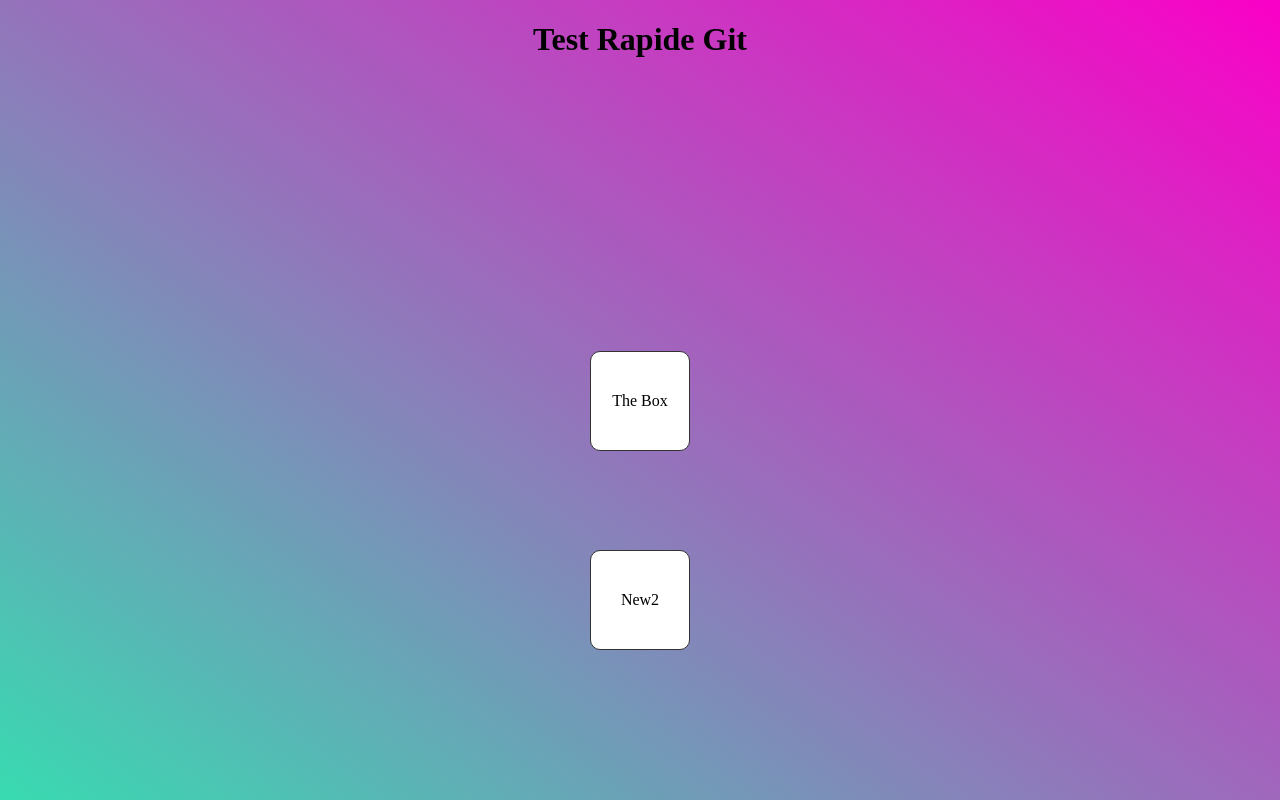
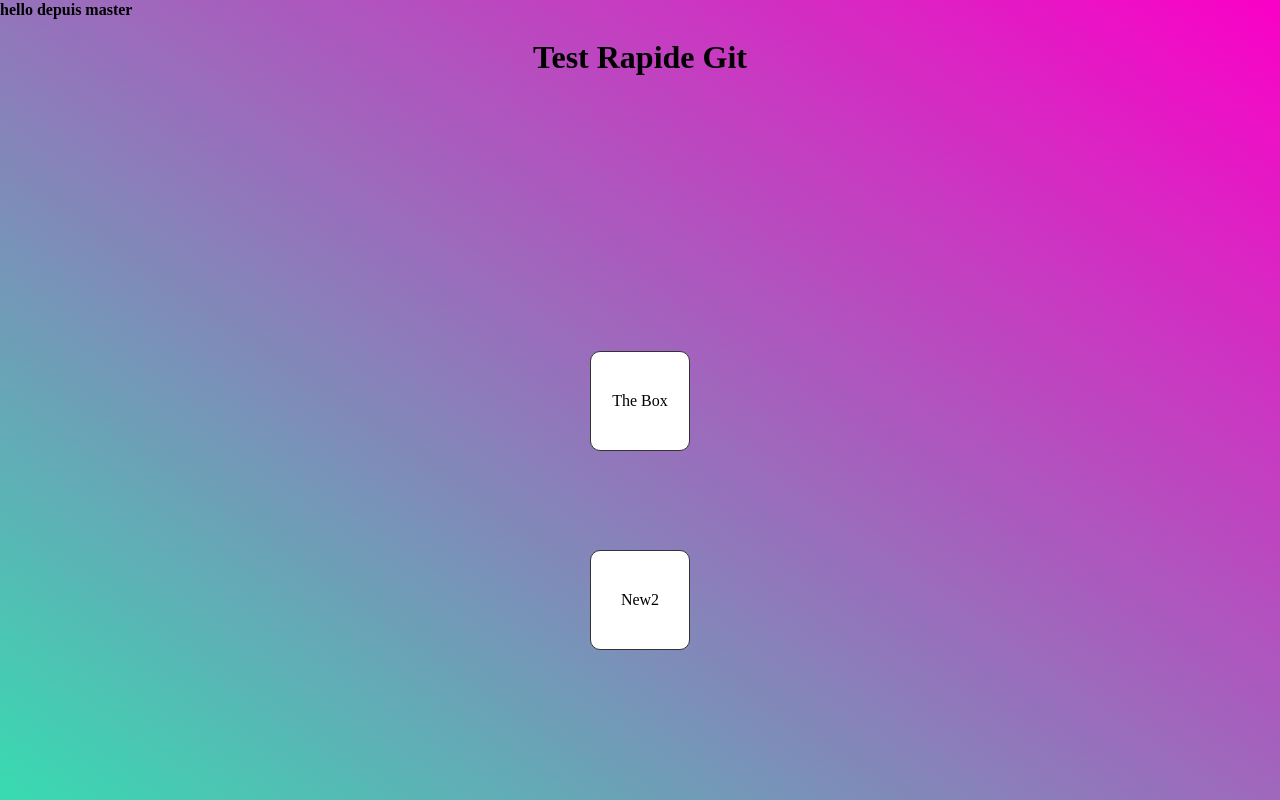
Before and after one commit to ChristopheC-83/test_rapide, a plain HTML site: page index.html in a window 1280 px wide. Drawn offline with Linux system fonts and the light colour scheme.

Commit message:
maj master

```diff
--- a/index.html
+++ b/index.html
@@ -7,6 +7,7 @@
     <title>Document</title>
 </head>
 <body>
+  <h4>hello depuis master</h4>
     <h1><span>Test Rapide Git</span></h1>
     <div class="box">The Box</div>
     <div class="box box2 ">New2</div>
```
